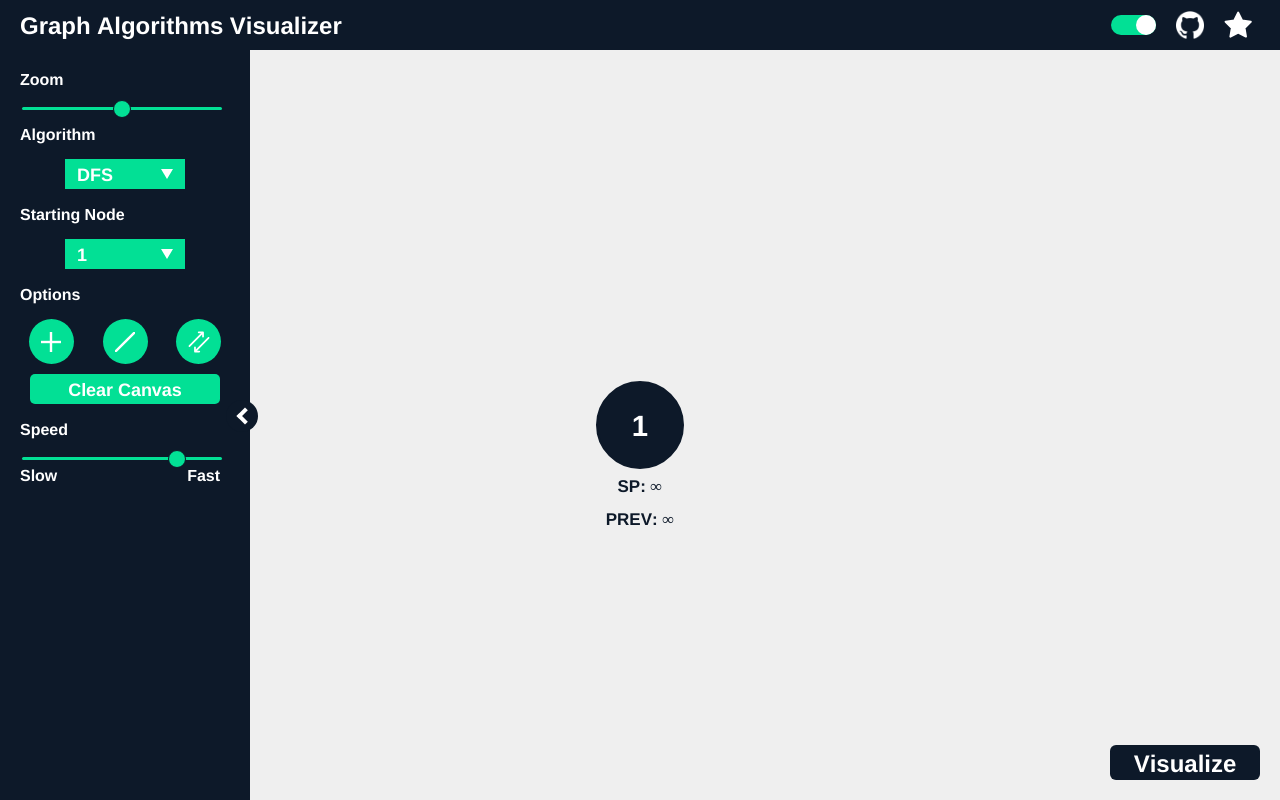
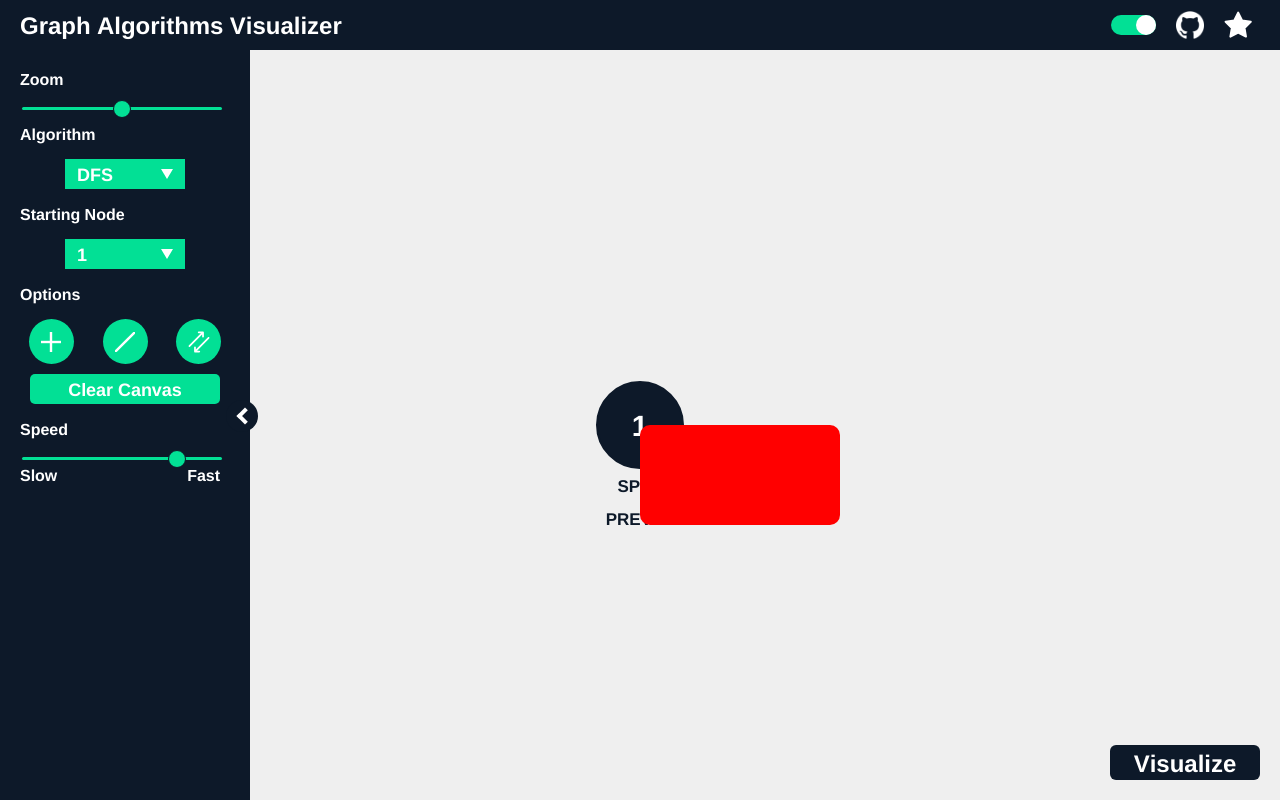
Before and after one commit to KarimElghamry/GraphAV, a React (Create React App) app: page / in a window 1280 px wide. Both pictures are taken after a click on the element 51 px from the left and 341 px from the top of the page. Built offline with nearby package versions, Linux system fonts and the light colour scheme.

Commit message:
fix: click propagation from context menu to node

```diff
--- a/src/components/GraphNode/ContextMenu/Container.tsx
+++ b/src/components/GraphNode/ContextMenu/Container.tsx
@@ -4,10 +4,12 @@ const Container = styled.div`
   position: absolute;
   height: 100px;
   width: 200px;
-  color: red;
+  background-color: red;
   border-radius: 10px;
   left: 50%;
   top: 50%;
+  z-index: 200;
+  cursor: pointer;
 `;
 
 export default Container;
--- a/src/components/GraphNode/ContextMenu/ContextMenu.tsx
+++ b/src/components/GraphNode/ContextMenu/ContextMenu.tsx
@@ -1,10 +1,16 @@
 import React, {ReactElement} from 'react';
+import Container from './Container';
 
 const ContextMenu: React.FC = (): ReactElement => {
   return (
-    <div>
+    <Container
+      onDoubleClick={(e: React.MouseEvent) => e.stopPropagation()}
+      onClick={(e: React.MouseEvent) => e.stopPropagation()}
+      onMouseDown={(e: React.MouseEvent) => e.stopPropagation()}
+      onMouseUp={(e: React.MouseEvent) => e.stopPropagation()}
+    >
       <div></div>
-    </div>
+    </Container>
   );
 };
 
--- a/src/components/GraphNode/GraphNode.tsx
+++ b/src/components/GraphNode/GraphNode.tsx
@@ -9,6 +9,7 @@ import Container from './Container';
 import Position from '../../models/Position';
 import Information from './Information';
 import NodeInfo from '../../models/NodeInfo';
+import ContextMenu from './ContextMenu/ContextMenu';
 
 interface Props {
   isActive: boolean;
@@ -164,6 +165,7 @@ const GraphNode: React.FC<Props> = (props: Props): ReactElement => {
     >
       {props.content}
       {props.children}
+      <ContextMenu></ContextMenu>
       <Information ref={infoRef} zoomPercentage={props.zoomPercentage}>
         <div>
           {'SP: ' +
```
